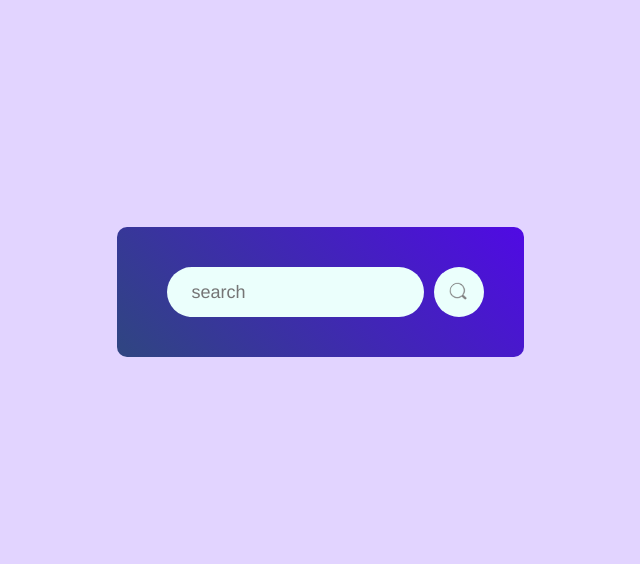
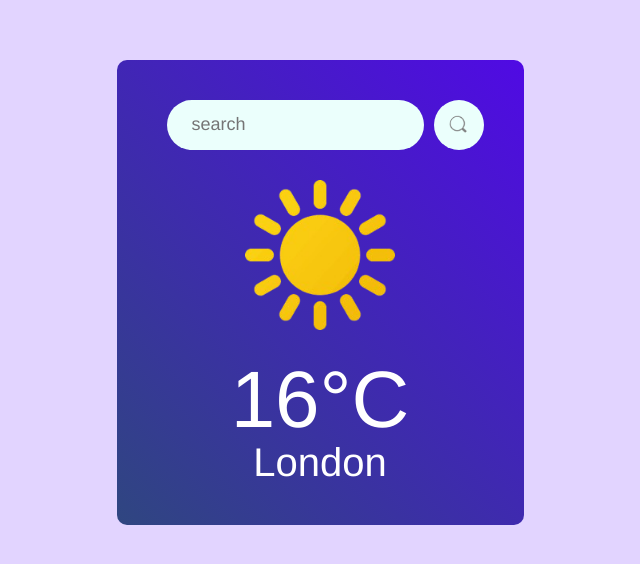
Before and after one commit to Wizzy019/Weather-App-Wizzy, a React (Vite) app: page / in a window 1280 px wide. Shown: the part 108-672 px from the top of the page, without its empty margins (320-960 px from the left). Built offline with nearby package versions, Linux system fonts and the light colour scheme.

Commit message:
Changed sun.png to clear.png, impored weather icon and styled it, added temperature and styled it, added city name and styled it

```diff
--- a/src/components/Weather.css
+++ b/src/components/Weather.css
@@ -29,3 +29,16 @@
     background: #ebfffc;
     cursor: pointer;
 }
+.weather-icon{
+    width: 150px;
+    margin: 30px 0;
+}
+.temperature{
+    color: #fff;
+    font-size: 80px;
+    line-height: 1;
+}
+.location{
+    color: #fff;
+    font-size: 40px;
+}
--- a/src/components/Weather.jsx
+++ b/src/components/Weather.jsx
@@ -1,6 +1,13 @@
 import React from 'react'
 import './Weather.css'
 import search_icon from '../assets/search.png'
+import clear_icon from '../assets/clear.png'
+// import cloud_icon from '../assets/cloud.png'
+// import drizzle_icon from '../assets/drizzle.png'
+// import rain_icon from '../assets/rain.png'
+// import snow_icon from '../assets/snow.png'
+// import wind_icon from '../assets/wind.png'
+// import humidity_icon from '../assets/humidity.png'
 
 const Weather = () => {
   return (
@@ -9,6 +16,9 @@
             <input type="text" placeholder='search' />
           <img src={search_icon} alt="" />
         </div>
+         <img src={clear_icon} alt="" className='weather-icon'/>
+        <p className='temperature'>16&deg;C</p>
+        <p className='location'>London</p>
     </div>
   )
 }
```
Also changed, not shown: src/assets/clear.png (renamed from src/assets/sun.png).
